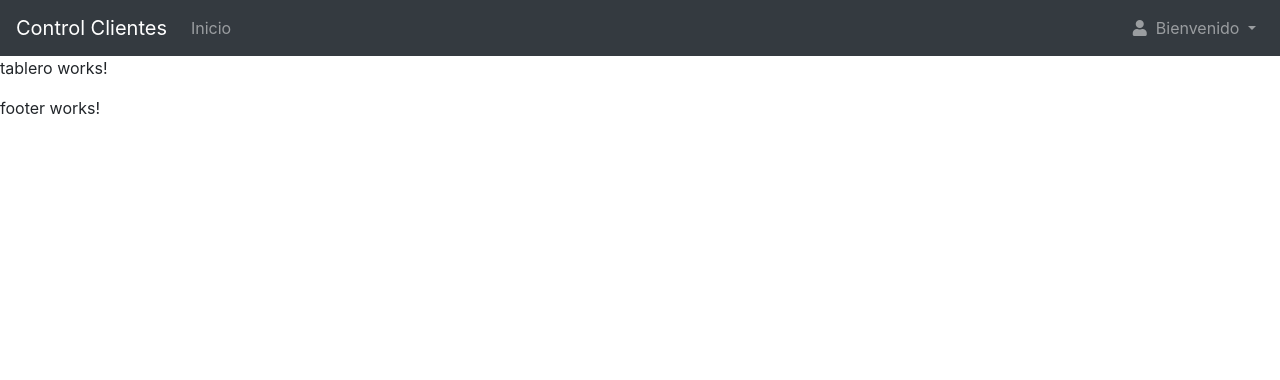
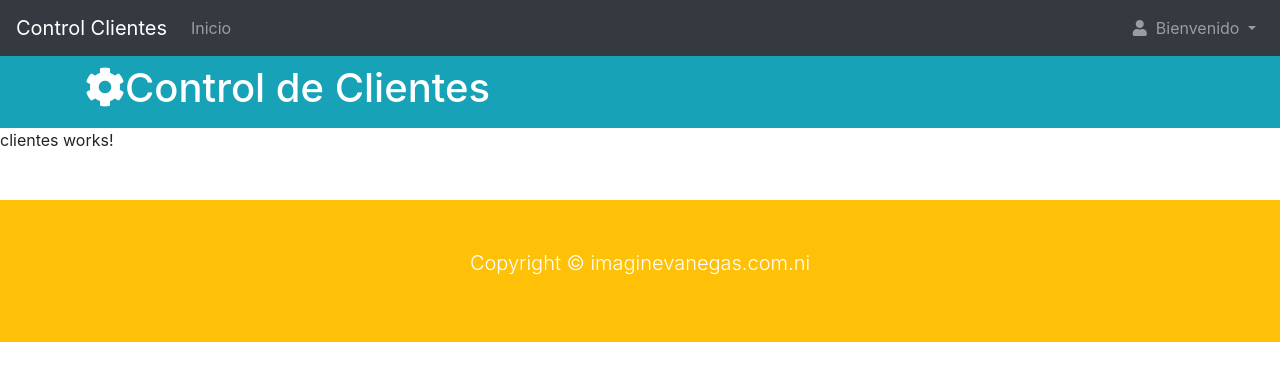
Before and after one commit to lvanegasimagine/control-clientes-angular, an Angular app: page / in a window 1280 px wide. Shown: the top 380 px of the page. Built offline with nearby package versions, Linux system fonts and the light colour scheme.

Commit message:
Tablero and footer implementado

```diff
--- a/src/app/components/tablero/tablero.component.html
+++ b/src/app/components/tablero/tablero.component.html
@@ -1 +1,13 @@
-<p>tablero works!</p>
+<header id="main-header" class="py-2 bg-info text-white">
+    <div class="container">
+        <div class="row">
+            <div class="col-md-8">
+                <h1>
+                    <i class="fas fa-cog" aria-hidden="true"></i>Control de Clientes
+                </h1>
+            </div>
+        </div>
+    </div>
+</header>
+
+<app-clientes></app-clientes>
--- a/src/app/shared/footer/footer.component.html
+++ b/src/app/shared/footer/footer.component.html
@@ -1 +1,11 @@
-<p>footer works!</p>
+<footer id="pie-pagina" class="bg-warning text-white mt-5 p-5">
+    <div class="container">
+        <div class="row">
+            <div class="col">
+                <p class="lead text-center">
+                    Copyright &copy; imaginevanegas.com.ni
+                </p>
+            </div>
+        </div>
+    </div>
+</footer>
```
